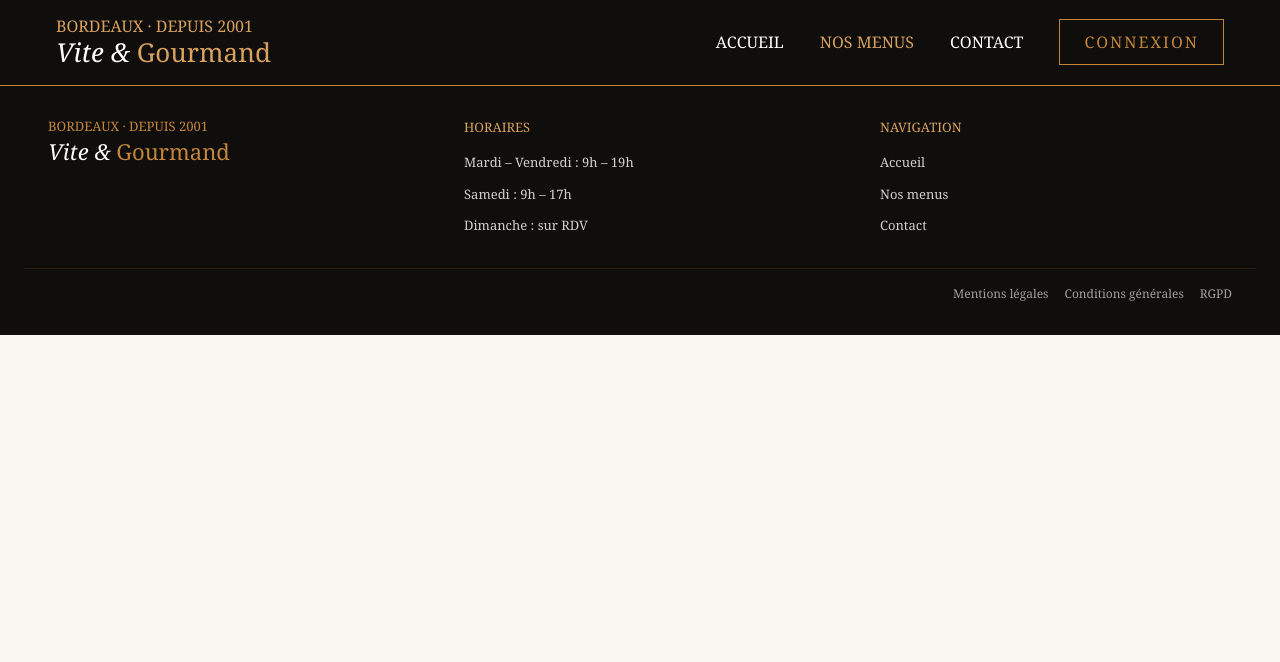
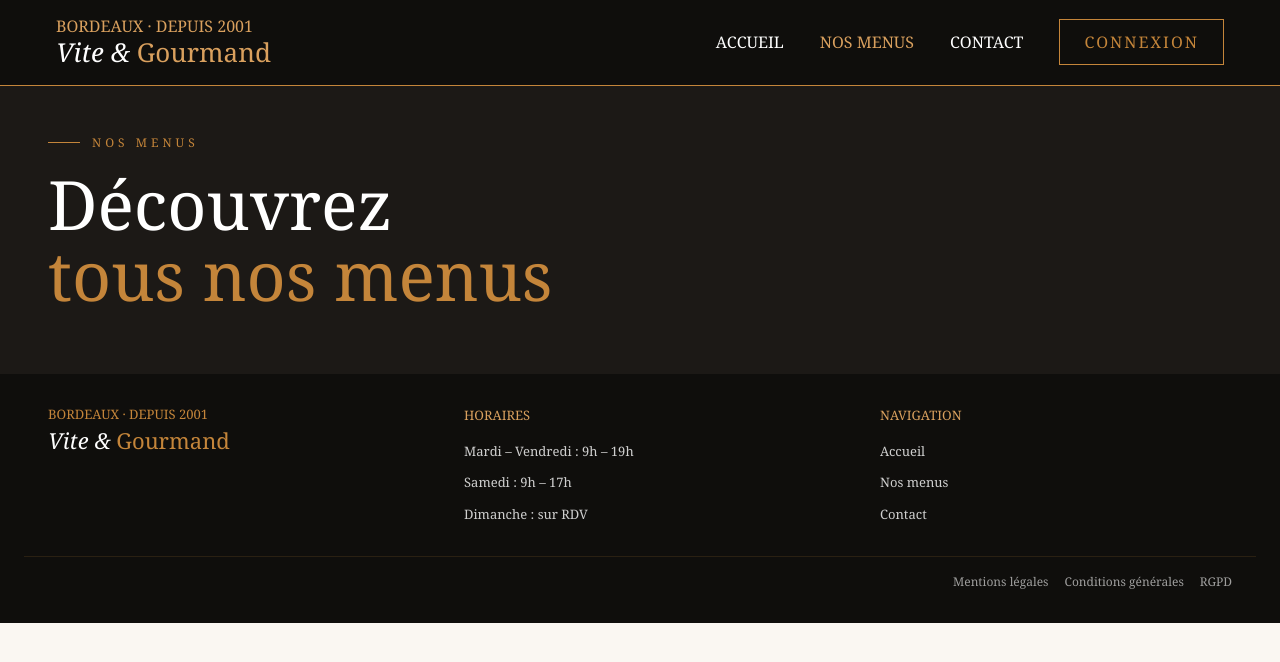
Before and after one commit to aurelien2704/vite-et-gourmand-projet, a Next.js app in the folder frontend/: page /pages/page-nos-menus in a window 1280 px wide. Shown: the top 662 px of the page. Built offline with nearby package versions, Linux system fonts and the light colour scheme.

Commit message:
ajout du header

```diff
--- /dev/null
+++ b/frontend/src/app/pages/page-nos-menus/components/Header.tsx
@@ -0,0 +1,9 @@
+import { Eyebrow, MainTitle } from "@/components/common/Headings";
+export default function Header() {
+  return (
+    <header className="bg-velvet p-6 md:p-12">
+      <Eyebrow label="Nos Menus" />
+      <MainTitle title="Découvrez" highlight=" tous nos menus" />
+    </header>
+  );
+}
--- a/frontend/src/app/pages/page-nos-menus/page.tsx
+++ b/frontend/src/app/pages/page-nos-menus/page.tsx
@@ -1,2 +1,9 @@
+import Header from "./components/Header";
+
 export default function Menus() {
+  return (
+    <div>
+      <Header />
+    </div>
+  )
 }
```
